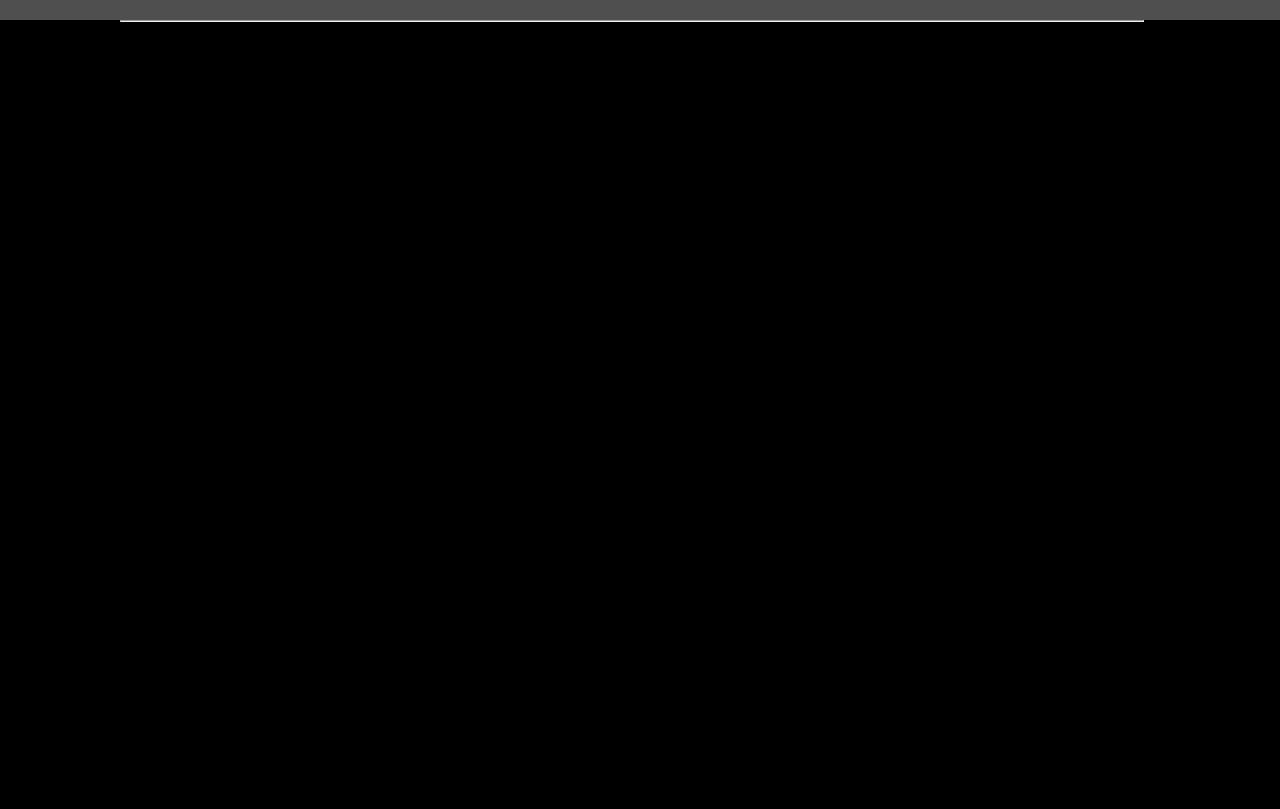
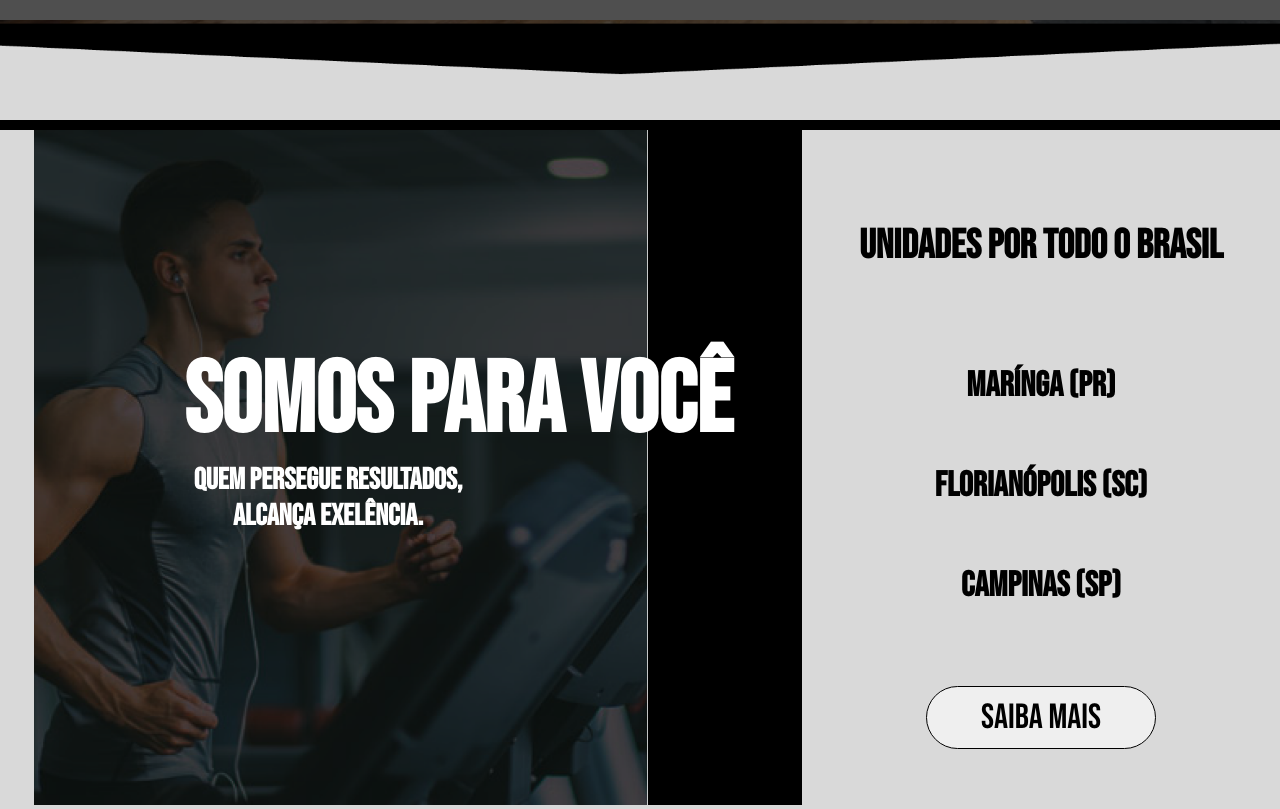
Before and after one commit to SpaceGym1/spacegym, a plain HTML site: page index.html in a window 1280 px wide. Shown: the part 780-1589 px from the top of the page. Drawn offline with Linux system fonts and the light colour scheme; grey boxes are pictures that could not be loaded.

Commit message:
Home Spacegym

```diff
--- a/index.html
+++ b/index.html
@@ -8,12 +8,18 @@
     <title>Document</title>
     <link rel="stylesheet" href="style.css">
 
-
 </head>
+<style>
+    button:hover {
+        background-color: black;
+        color: white;
+    }
+</style>
 <body>
     <div id="landpage">
         <div id="boxone">
             <div id="cab">
+                <font size = 6.5> SPACEGYM </font>
                 <h1>Quem Somos</h1>
                 <h1>Serviços</h1>
                 <h1>Seja assinante</h1>
@@ -24,9 +30,7 @@
                     <div class="bar"></div>
                 </div>
             </div>
-            <div id="line2">
-                <hr>
-            </div>
+
             <div id="mid">
                 <div id="spaceair">
                     <h5>Space Air
@@ -76,7 +80,7 @@
                     </h4>
                 </div>
                 <div id="spaceforce">
-                    <h5>Space
+                    <h5>Space Force
                         a partir de:
                     </h5>
                     <h2>
@@ -87,12 +91,25 @@
                     </h4>
                 </div>
             </div>
-
             <div id="flexstudio">
                 <img src="./imgs/flexstudio.png" alt="fundo1" width="100%" height="100%">
             </div>
-            <div id="line">
-                <hr>
+            <div id="con">
+                <img src="./imgs/barra continua.png" alt="con" width="100%" height="100%">
+            </div>
+            <div id="fy">
+                <div id="imgfy">
+                    <h1>SOMOS PARA VOCÊ</h1>
+                    <h2>Quem persegue resultados,</h2>
+                    <h2>alcança exelência.</h2>
+                </div>
+                <div id="textfy">
+                    <h3>UNIDADES POR TODO O BRASIL</h1>
+                    <h4>marínga (pr) </h4>
+                    <h4>florianópolis (sc)</h4>
+                    <h4>campinas (sp)</h4>
+                    <button>SAIBA MAIS</button>
+                </div>
             </div>
         </div>
     </div>
--- a/style.css
+++ b/style.css
@@ -6,7 +6,7 @@
 
 @font-face{
     font-family: FONTE;
-    src: url(./fonts/montserrat-alternates-regular.otf);
+    src: url(./fonts/BebasNeue-Regular.otf);
 }
 
 @font-face{
@@ -17,9 +17,7 @@
 #landpage{
     background-color: #000000;
     width: 100%;
-    height: 2000px;
-
-
+    height: 3000px;
 }
 
 #boxone{
@@ -55,6 +53,46 @@
     z-index: 1;
 }
 
+.hamburguer-menu {
+  display: block;
+  width: 32px;
+  height: 35px;
+  position: relative;
+  cursor: pointer;
+}
+
+.bar {
+  width: 100%;
+  height: 3px;
+  background-color: white;
+  position: absolute;
+  left: 0;
+  top: 70%;
+  transform: translateY(-50%);
+  transition: transform 0.2s ease;
+}
+
+.bar:nth-child(2) {
+  top: 50%;
+}
+
+.bar:last-child {
+  top: auto;
+  bottom: 0;
+}
+
+.hamburguer-menu.active .bar:first-child {
+  transform: translateY(8px) rotate(45deg);
+}
+
+.hamburguer-menu.active .bar:nth-child(2) {
+  opacity: 0;
+}
+
+.hamburguer-menu.active .bar:last-child {
+  transform: translateY(-8px) rotate(-45deg);
+}
+
 #mid{
     width: 100%;
     height: 45%;
@@ -69,14 +107,14 @@
     justify-content: space-around;
     align-items: center;
 
-    font-family: bold;
+    font-family: FONTE;
     z-index: 2;
 }
 
 #spaceair{
     background-color: #00000080;
     width: 15%;
-    height: 60%;
+    height: 230px;
     border-radius: 25px;
 
     color: white;
@@ -84,37 +122,36 @@
 
 
     font-style: normal;
-    font-size: 30px;
+    font-size: 35px;
     line-height: 45px;
     text-align: center;
     padding: 20px;
 }
-
 #spaceone{
     background-color:  #00000080;
     width: 15%;
-    height: 60%;
+    height: 230px;
     border-radius: 25px;
 
     color: white;
     z-index: 1;
     font-style: normal;
-    font-size: 30px;
+    font-size: 35px;
     line-height: 45px;
     text-align: center;
-    padding: 20px;
+    padding: 15px;
 }
 
 #spaceup{
     background-color:  #00000080;
     width: 15%;
-    height: 60%;
+    height: 230px;
     border-radius: 25px;
     z-index: 1;
 
     color: white;
     font-style: normal;
-    font-size: 30px;
+    font-size: 35px;
     line-height: 45px;
     text-align: center;
     padding: 20px;
@@ -128,7 +165,7 @@
   flex-direction: row;
   justify-content: space-evenly;
   align-items: center;
-  font-family: bold;
+  font-family: FONTE;
 
   position: absolute;
   margin-top: 500px;
@@ -143,7 +180,7 @@
   color: white;
   z-index: 1;
   font-style: normal;
-  font-size: 30px;
+  font-size: 35px;
   line-height: 45px;
   text-align: center;
   padding: 20px;
@@ -158,63 +195,96 @@
   color: white;
   z-index: 1;
   font-style: normal;
-  font-size: 30px;
+  font-size: 35px;
   line-height: 45px;
   text-align: center;
   padding: 20px;
 }
 
-#line{
-  width: 80%;
-  margin-left: 120px;
+#fy{
+
+  background-color: #d9d9d9;
+  width: 100%;
+  height: 750px;
+  display: flex;
+  justify-content: space-evenly;
+  font-family: FONTE;
+
+  position: absolute;
+  margin-top: 910px;
+
 }
 
-#line2{
-  position: absolute;
-  width: 70%;
-  margin-left: 200px;
-  margin-top: 150px;
+#imgfy{
+  width: 60%;
+  height: 90%;
+  background-color: #000000;
+  background-image: url(./imgs/esbfy.png);
+  background-repeat: no-repeat;
+  background-size: 80%;
+  color: white;
+  display: flex;
+  flex-direction: column;
+  align-items: center;
+  justify-content: center;
+
+
+
+
+
+}
+
+#imgfy h1{
+  font-size: 100px;
+  position: relative;
+  left: 40px;
+  bottom: 30px;
+}
+
+#imgfy h2{
+  font-size: 30px;
+  position: relative;
+  right: 90px;
+  bottom: 30px;
+  text-align: left;
+
 }
 
 
 
+#textfy{
+  background-color: #d9d9d9;
+  color: #000000;
 
-.hamburguer-menu {
-    display: block;
-    width: 32px;
-    height: 35px;
-    position: relative;
-    cursor: pointer;
+  width: 32%;
+  height: 90%;
+
+  display: flex;
+  flex-direction: column;
+  justify-content: center;
+  align-items: center;
+
+  font-style: normal;
+  font-weight: 400;
+  font-size: 35px;
+  line-height: 100px;
+
+  position: relative;
+}
+
+#textfy h3{
+  position: relative;
+  bottom: 40px;
   }
 
-  .bar {
-    width: 100%;
-    height: 3px;
-    background-color: white;
-    position: absolute;
-    left: 0;
-    top: 70%;
-    transform: translateY(-50%);
-    transition: transform 0.2s ease;
-  }
+ button{
+  font-family: FONTE;
+  border: 1px solid #000000;
+  border-radius: 90px;
+  width: 230px;
+  height: 63px;
+  font-size: 35px;
+  position: relative;
+  top: 50px;
 
-  .bar:nth-child(2) {
-    top: 50%;
-  }
-
-  .bar:last-child {
-    top: auto;
-    bottom: 0;
-  }
-
-  .hamburguer-menu.active .bar:first-child {
-    transform: translateY(8px) rotate(45deg);
-  }
-
-  .hamburguer-menu.active .bar:nth-child(2) {
-    opacity: 0;
-  }
-
-  .hamburguer-menu.active .bar:last-child {
-    transform: translateY(-8px) rotate(-45deg);
-  }
+ }
```
Also changed, not shown: fonts/BebasNeue-Regular.otf (added), imgs/barra continua.png (added), imgs/esbfy.png (added).
